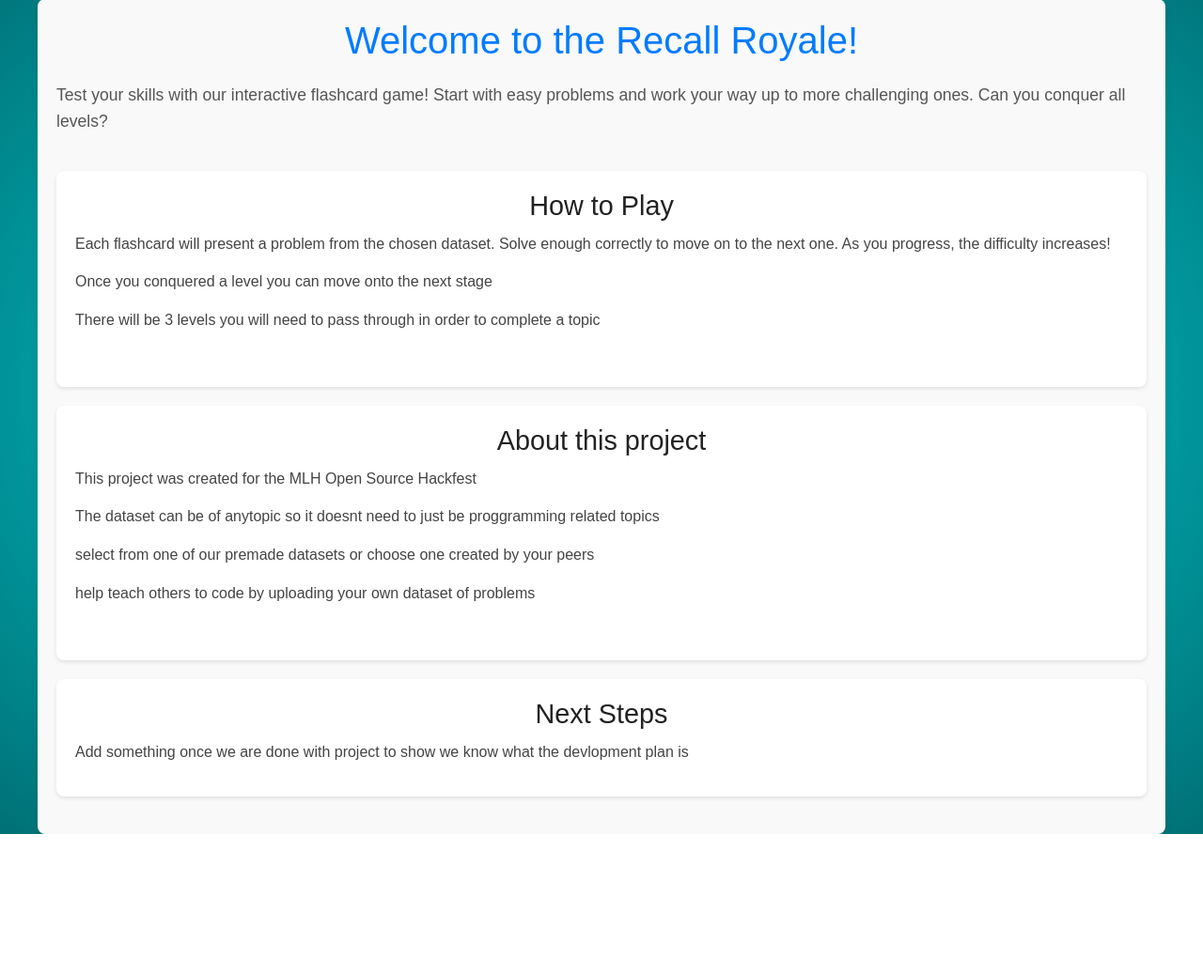
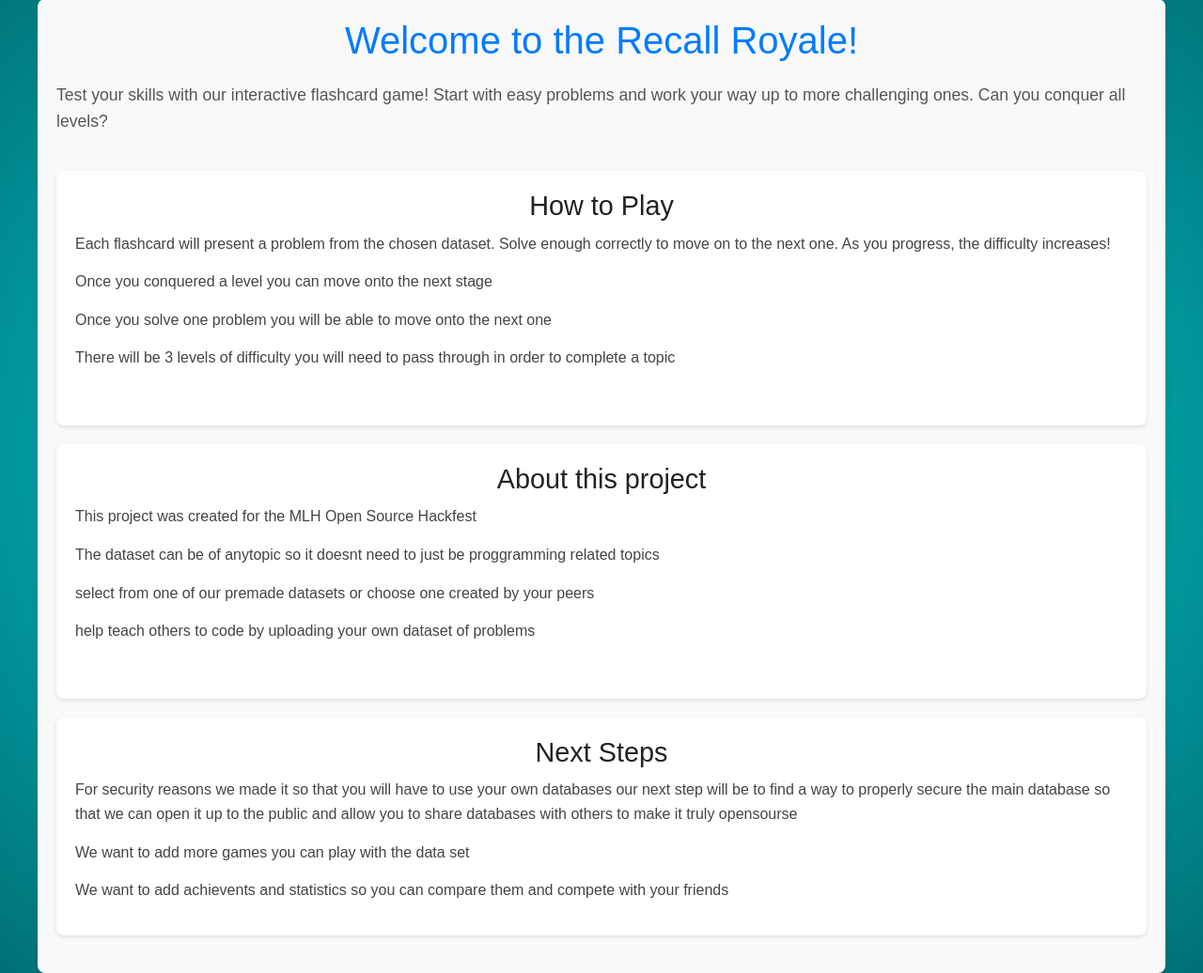
Before and after one commit to aizenbaidya/recall-royale, a Flask app: page /about in a window 1280 px wide. Shown: the part 60-1096 px from the top of the page at 94% size. Before the commit the page ends 948 px from the top, so only its background shows below. Run offline with Flask 3, Linux system fonts and the light colour scheme.

Commit message:
Adding Next Steps section

```diff
--- a/templates/about.html
+++ b/templates/about.html
@@ -14,7 +14,8 @@
         <h2>How to Play</h2>
         <p>Each flashcard will present a problem from the chosen dataset. Solve enough correctly to move on to the next one. As you progress, the difficulty increases!</p>
         <p>Once you conquered a level you can move onto the next stage</p>
-        <p>There will be 3 levels you will need to pass through in order to complete a topic</p>
+        <p>Once you solve one problem you will be able to move onto the next one</p>
+        <p>There will be 3 levels of difficulty you will need to pass through in order to complete a topic</p>
         <br>
     </div>
     <div class="challenge">
@@ -27,7 +28,9 @@
     </div>
     <div class="next-steps">
         <h2> Next Steps </h2>
-        <p>Add something once we are done with project to show we know what the devlopment plan is</p>
+        <p>For security reasons we made it so that you will have to use your own databases our next step will be to find a way to properly secure the main database so that we can open it up to the public and allow you to share databases with others to make it truly opensourse</p>
+        <p>We want to add more games you can play with the data set</p>
+        <p>We want to add achievents and statistics so you can compare them and compete with your friends</p>
     </div>
 </div>
 {% endblock %}
```
